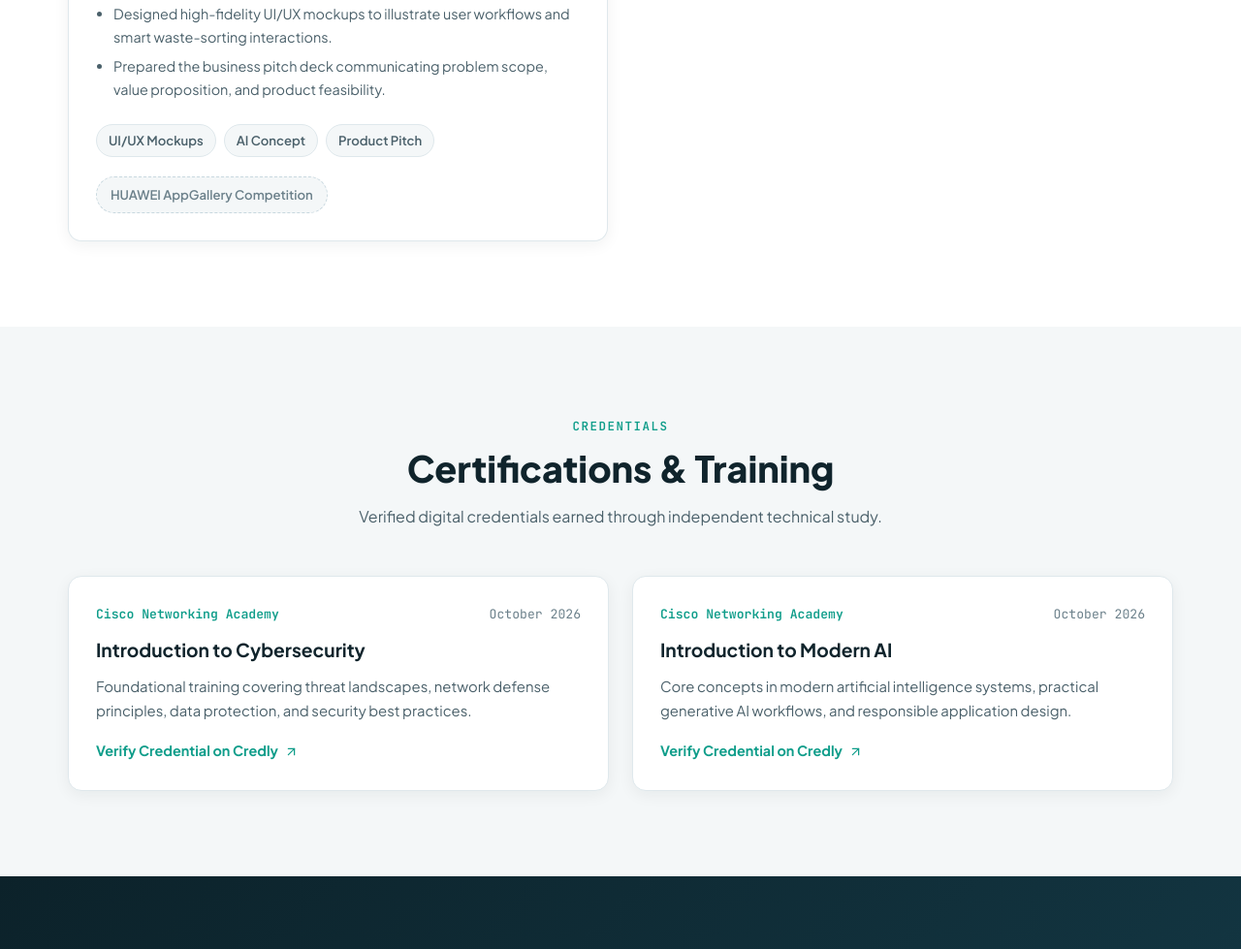
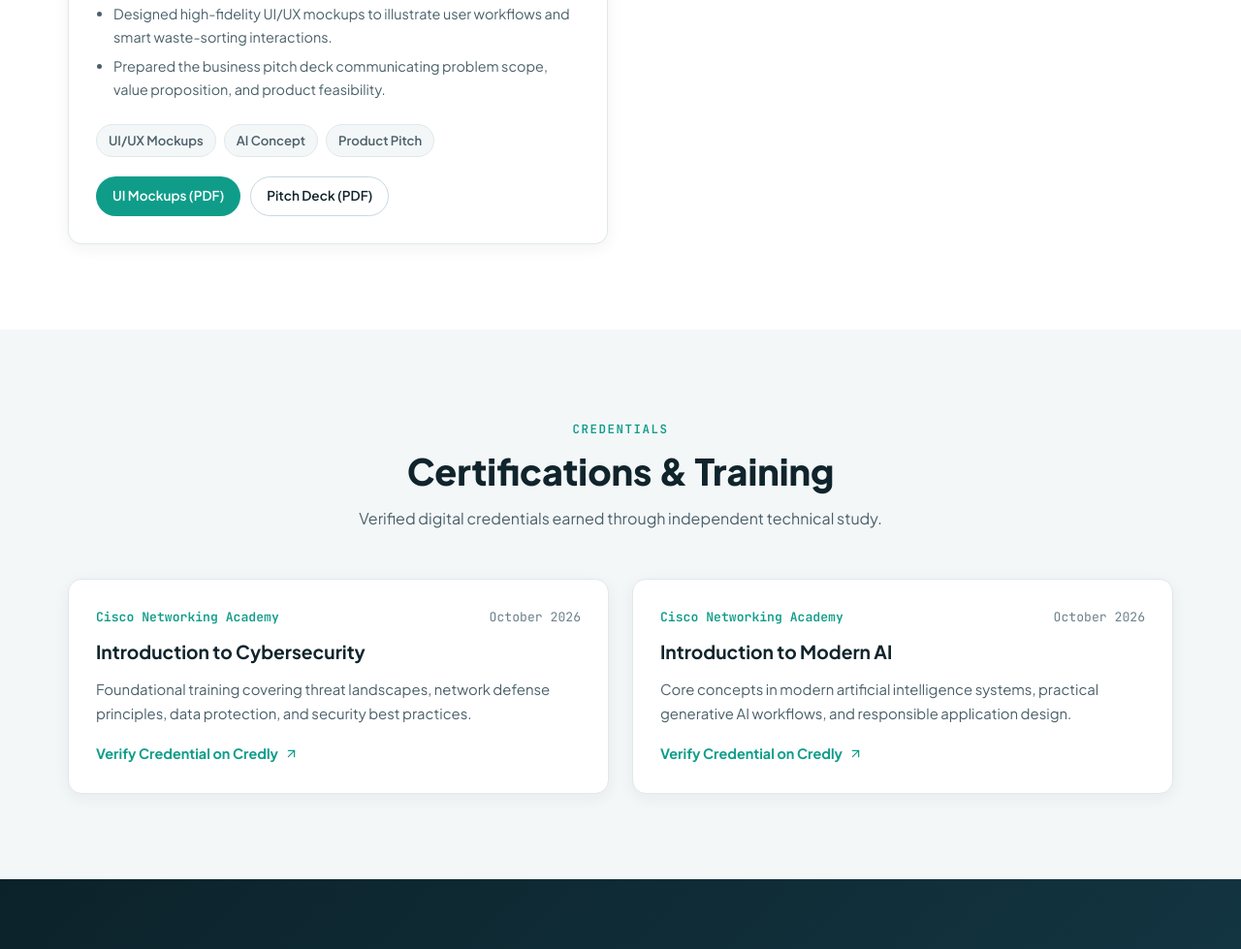
Before and after one commit to NShanthini394/NShanthini394.github.io, a plain HTML site: page index.html in a window 1280 px wide. Shown: the part 4028-5007 px from the top of the page at 97% size. Drawn offline with Linux system fonts and the light colour scheme.

Commit message:
Update index.html

```diff
--- a/index.html
+++ b/index.html
@@ -450,10 +450,8 @@
                             <span class="tag">Product Pitch</span>
                         </div>
                         <div class="project-actions">
-                            <!-- OPTIONAL PITCH DECK / FIGMA LINK:
-                            <a href="YOUR_LINK" target="_blank" rel="noopener noreferrer" class="btn btn-secondary btn-sm">View Pitch / Mockups</a>
-                            -->
-                            <span class="btn-placeholder">HUAWEI AppGallery Competition</span>
+                            <a href="docs/SisaSavvy_UI_Mockups.pdf" target="_blank" rel="noopener noreferrer" class="btn btn-primary btn-sm">UI Mockups (PDF)</a>
+                            <a href="docs/SisaSavvy_Pitch_Deck.pdf" target="_blank" rel="noopener noreferrer" class="btn btn-secondary btn-sm">Pitch Deck (PDF)</a>
                         </div>
                     </article>
 
```
